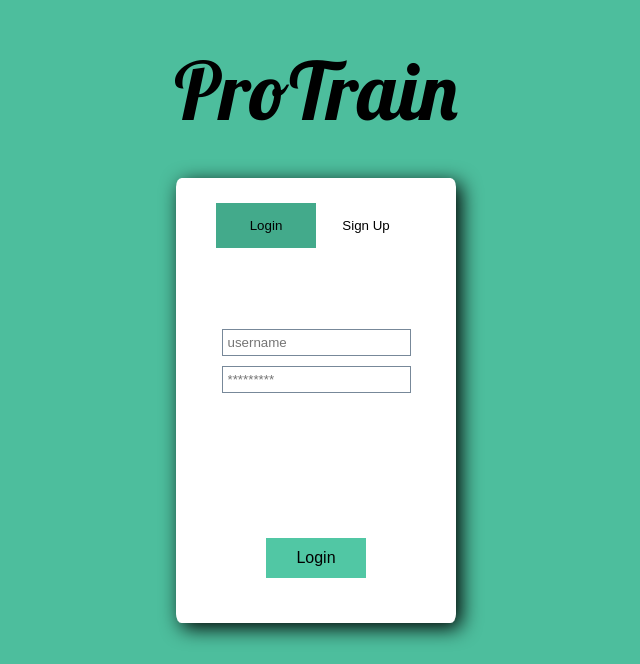
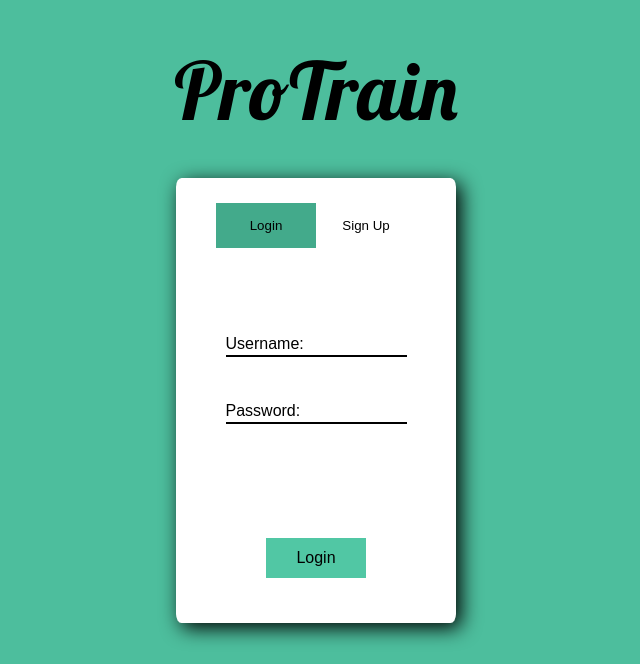
Before and after one commit to malic296/ProTrain, a PHP site: page /login.php in a window 1280 px wide. Shown: the top 664 px of the page, without its empty margins (324-964 px from the left). Run offline with PHP 8.4, Linux system fonts and the light colour scheme.

Commit message:
Add files via upload
zdokonaloval jsem login

```diff
--- a/login.php
+++ b/login.php
@@ -28,13 +28,15 @@
             </div>
         <form action="app.php" method="post" class = form_login>
             <div class="login_texty">
-                <div class="login_uname"><input type="text" name="login" placeholder="username" class = "text"> </div>
-                <div class="login_passwd"><input type="password" name="password" placeholder="*********" class = "text"> </div>
+                <label for="login" class = "login_label_uname">Username:</label>
+                    <div class="login_uname"><input type="text" id = "login" name="login" class = "text"> </div>
+
+                <label for="password" class = "login_label_passwd">Password:</label>
+                    <div class="login_passwd"><input type="password" id = "password" name="password" class = "text"> </div>
             </div>
             <div class="login_konec">
                 <div class="login_button"><input type="submit" name="subLogin" id="" value="Login" class = "submit"></div>
             </div>
-
         </form>
     </div>
 </body>
--- a/styles.css
+++ b/styles.css
@@ -12,6 +12,9 @@
 
 }
 
+.login_label_passwd{
+    margin-top:25px;
+}
 
 .login_konec{
     display: flex;
@@ -79,6 +82,15 @@
 }
 
 /* styles for signup.php */
+
+.signup_label_passwd{
+    margin-top:25px;
+}
+
+.signup_label_email{
+    margin-top:25px;
+}
+
 .signup_texty{
     display: flex;
     flex-grow: 1;
@@ -126,6 +138,13 @@
 
 /* general styles */
 
+label{
+    font-family:Arial, Helvetica, sans-serif;
+    position:relative;
+    top: 20px;
+}
+
+
 body {
     display: flex;
     flex-direction: column;
@@ -134,6 +153,7 @@ body {
     height: 100vh;
     margin: 0px;
     animation: background 15s infinite;
+    overflow:visible;
 
 }
 
@@ -173,15 +193,12 @@ h2{
 
 }
 
+input{
+    border: none;
+}
+
 .text{
-    border-radius: 0px;
-    padding:5px;
-    margin:5px;
-    border: 1px lightslategray;
-    border-style:ridge;
-
-
-
+    border-bottom: 2px solid black;
 
 }
 
@@ -197,6 +214,11 @@ h2{
     background-color: #51c7a4;
 }
 
+/* focus */
+input[class="text"]{
+    outline: none;
+
+}
 
 
 /* hover */
```
Also changed, not shown: signup.php (+6 -3 lines).
